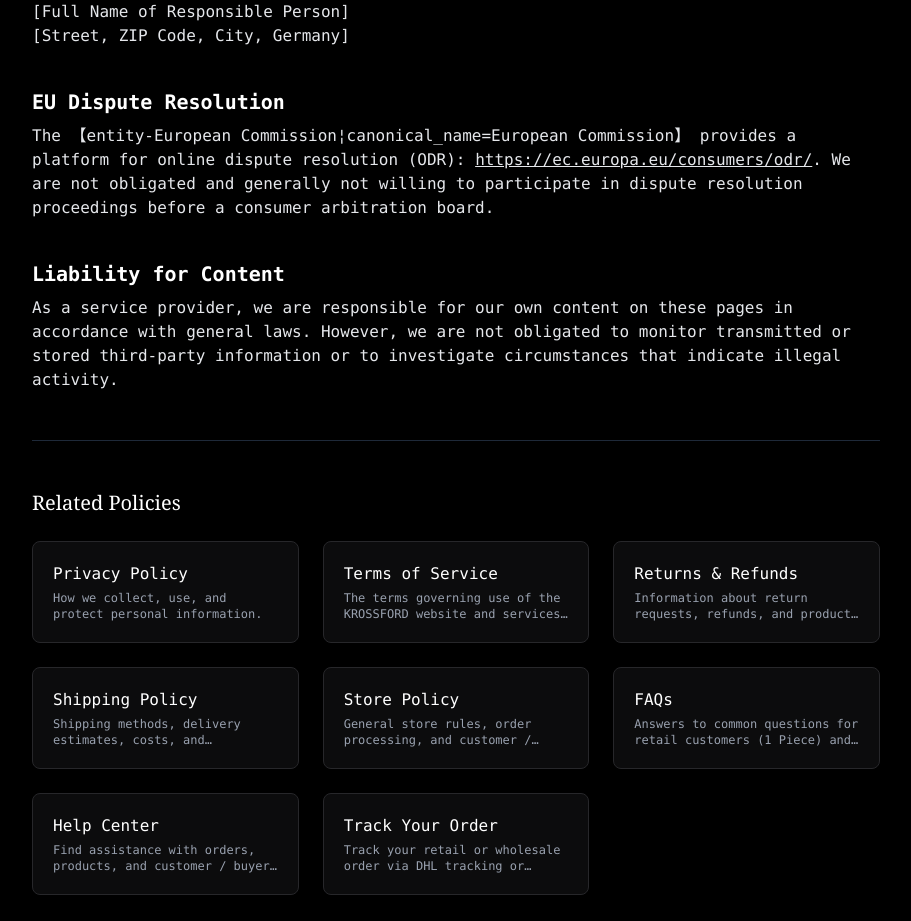
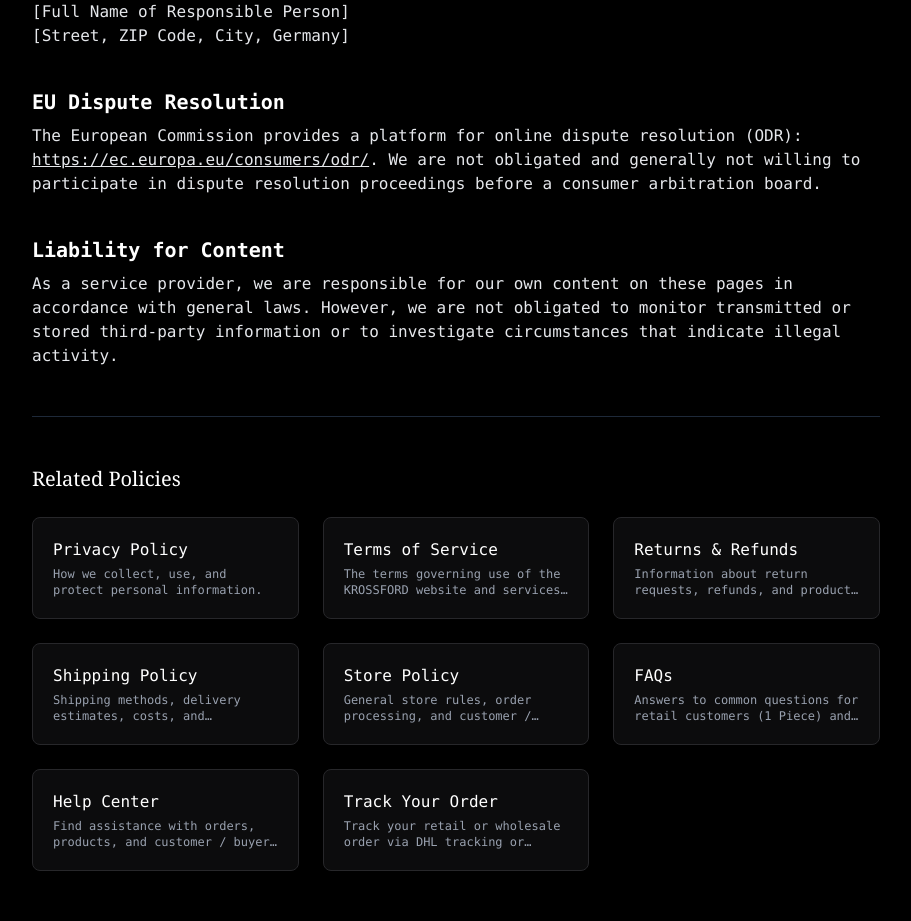
Before and after one commit to kaftab110-cmd/Krossford, a Next.js app: page /impressum in a window 1280 px wide. Shown: the part 840-1761 px from the top of the page, without its empty margins (184-1095 px from the left). Built offline with nearby package versions, Linux system fonts and the light colour scheme.

Commit message:
Impressum entity removed

```diff
--- a/app/impressum/page.tsx
+++ b/app/impressum/page.tsx
@@ -6,6 +6,8 @@ export const metadata = buildMetadata({
   description: "Legal notice / Impressum for Krossford in accordance with German law (§5 DDG).",
   path: "/impressum",
 });
+
+const EC = "European " + "Commission";
 
 const COMPANY_NAME = "[Krossford Legal Entity Name]";
 const COMPANY_ADDRESS = "[Street, ZIP Code, City, Germany]";
@@ -79,7 +81,7 @@ export default function ImpressumPage() {
           EU Dispute Resolution
         </h2>
         <p>
-          The 【entity-European Commission¦canonical_name=European Commission】 provides a platform for online dispute
+          The {EC} provides a platform for online dispute
           resolution (ODR):{" "}
           <a
             href="https://ec.europa.eu/consumers/odr/"
```
